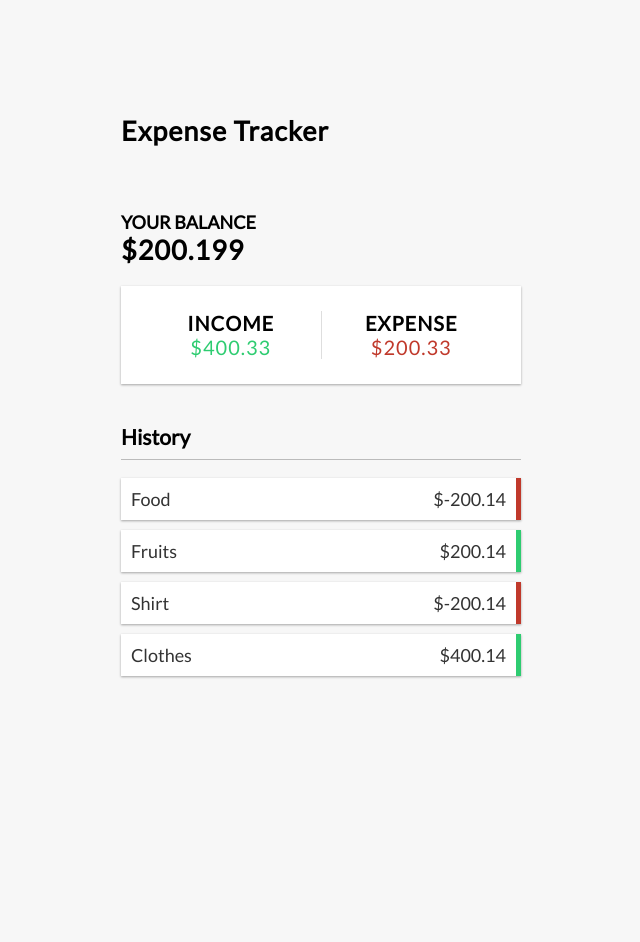
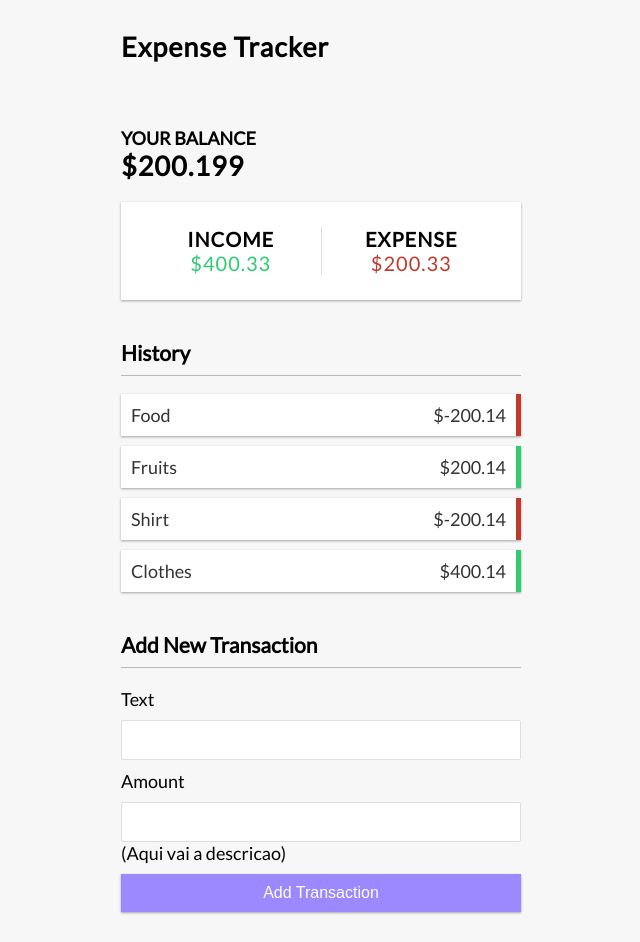
Before and after one commit to pascoalkahamba/task-list-with-vuejs, a Vue app: page / in a window 1280 px wide. Shown: the whole page, without its empty margins (319-959 px from the left). Before the commit the page ends 800 px from the top, so only its background shows below. Built offline with nearby package versions, Linux system fonts and the light colour scheme.

Commit message:
I'm almost finish the layout of the project

```diff
--- a/src/App.vue
+++ b/src/App.vue
@@ -2,11 +2,13 @@
 import Header from './components/Header.vue'
 import IncomeExpenses from './components/IncomeExpenses.vue'
 import TransactionList from './components/TransactionList.vue'
+import AddTransaction from './components/addTransaction.vue'
 </script>
 <template>
   <section class="container">
     <Header />
     <IncomeExpenses />
     <TransactionList />
+    <AddTransaction />
   </section>
 </template>
--- a/src/components/TransactionList.vue
+++ b/src/components/TransactionList.vue
@@ -6,18 +6,22 @@
       <li class="minus">
         <span>Food</span>
         <span>$-200.14</span>
+        <button class="delete-btn">X</button>
       </li>
       <li class="plus">
         <span>Fruits</span>
         <span>$200.14</span>
+        <button class="delete-btn">X</button>
       </li>
       <li class="minus">
         <span>Shirt</span>
         <span>$-200.14</span>
+        <button class="delete-btn">X</button>
       </li>
       <li class="plus">
         <span>Clothes</span>
         <span>$400.14</span>
+        <button class="delete-btn">X</button>
       </li>
     </ul>
   </section>
--- a/src/components/addTransaction.vue
+++ b/src/components/addTransaction.vue
@@ -1,6 +1,14 @@
 <script setup lang="ts"></script>
 <template>
-  <section>
-    <p>AddTransaction</p>
-  </section>
+  <form>
+    <h3>Add New Transaction</h3>
+    <label for="text">Text</label>
+    <input type="text" id="text" />
+
+    <label for="amount">Amount</label>
+    <input type="number" id="amount" />
+    <span>(Aqui vai a descricao)</span>
+
+    <button type="submit" class="btn">Add Transaction</button>
+  </form>
 </template>
```
